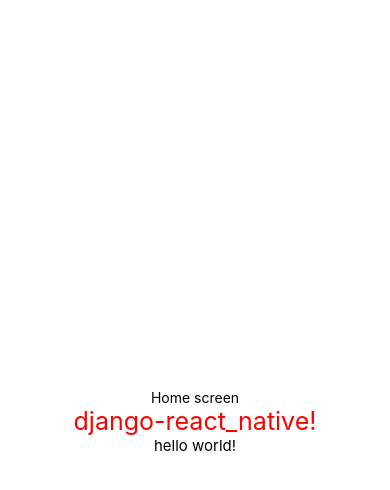
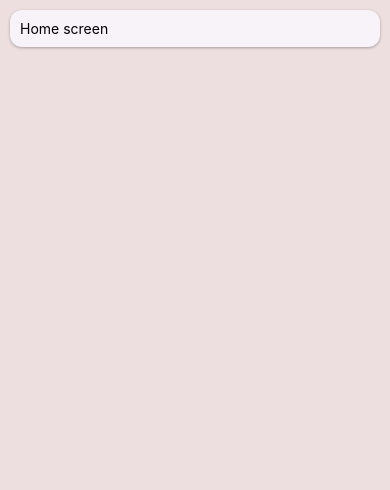
Before and after one commit to JohanFire/ToDo--django-react_native, a React Native app in the folder react-native-app-django/: screen / in a window 390 px wide. Shown: the top 490 px of the page. Built offline with nearby package versions, Linux system fonts and the light colour scheme.

Commit message:
Importing Card component from react-native-paper

```diff
--- a/react-native-app-django/App.js
+++ b/react-native-app-django/App.js
@@ -8,8 +8,6 @@
     return (
         <View style={styles.container}>
             <Home />
-            <Text style={styles.textStyle}>django-react_native!</Text>
-            <Text style={{ fontSize: 15 }}>hello world!</Text>
             <StatusBar style="auto" />
         </View>
     );
@@ -18,14 +16,7 @@
 const styles = StyleSheet.create({
     container: {
         flex: 1,
-        backgroundColor: '#fff',
-        alignItems: 'center',
-        justifyContent: 'center',
-        flexDirection: 'column', // by default it is column
+        backgroundColor: '#eddfdf',
         marginTop: Constants.statusBarHeight,
     },
-    textStyle: {
-        fontSize: 25,
-        color: 'red',
-    }
 });
--- a/react-native-app-django/Screens/Home.js
+++ b/react-native-app-django/Screens/Home.js
@@ -1,11 +1,21 @@
 // type "rce" snippet to create a class component
 import React from 'react'
 import { StyleSheet, Text, View } from 'react-native'
+import { Card } from 'react-native-paper'
 
 function Home() {
     return (
-        <Text>Home screen</Text>
+        <Card style={styles.cardStyle}>
+            <Text>Home screen</Text>
+        </Card>
     )
 }
 
+const styles = StyleSheet.create({
+    cardStyle: {
+        padding: 10,
+        margin: 10,
+    }
+})
+
 export default Home
--- a/react-native-app-django/package.json
+++ b/react-native-app-django/package.json
@@ -12,7 +12,8 @@
     "expo": "~47.0.9",
     "expo-status-bar": "~1.4.2",
     "react": "18.1.0",
-    "react-native": "0.70.5"
+    "react-native": "0.70.5",
+    "react-native-paper": "^5.1.0"
   },
   "devDependencies": {
     "@babel/core": "^7.12.9"
```
Also changed, not shown: 2 other files (tests, documents, lock files or other folders).
